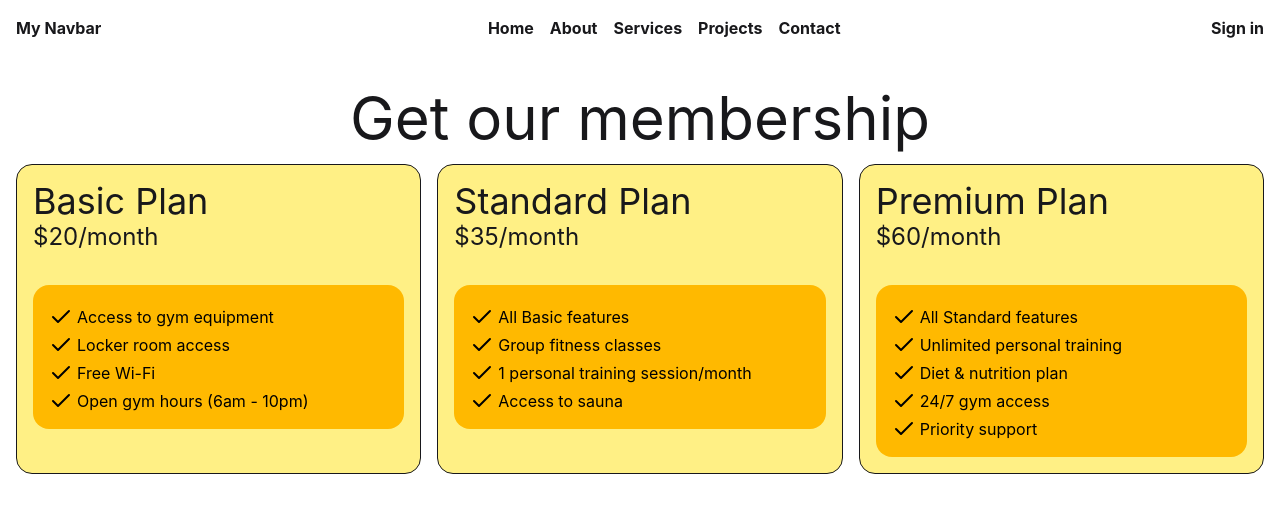
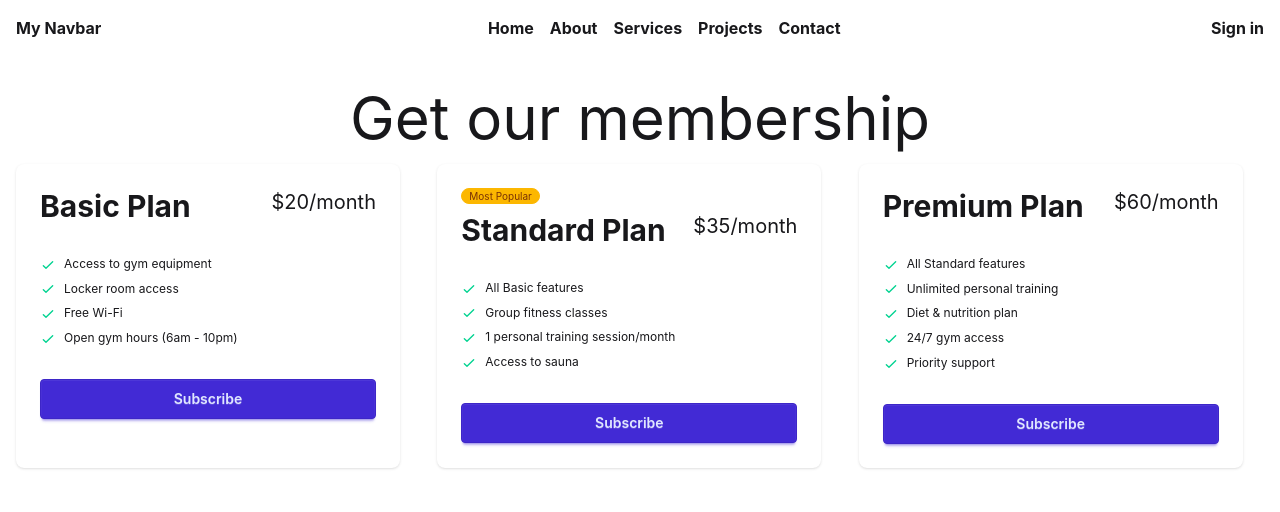
Before and after one commit to Shipan-Ahmed/react-practice-2, a React (Vite) app: page / in a window 1280 px wide. Shown: the top 512 px of the page. Built offline with nearby package versions, Linux system fonts and the light colour scheme.

Commit message:
added card

```diff
--- a/public/Pricing.json
+++ b/public/Pricing.json
@@ -15,6 +15,7 @@
       "id": 2,
       "name": "Standard Plan",
       "price": "$35/month",
+      "popular":true,
       "features": [
         "All Basic features",
         "Group fitness classes",
--- /dev/null
+++ b/src/Components/DaisyCard/DaisyCard.jsx
@@ -0,0 +1,42 @@
+import React from 'react';
+
+const DaisyCard = ({ pricing }) => {
+  const { name, price, features, popular } = pricing;
+  return (
+    <div className="card w-96 bg-base-100 shadow-sm">
+      <div className="card-body">
+        {popular && <span className="badge badge-xs badge-warning">Most Popular</span>}
+        <div className="flex justify-between">
+          <h2 className="text-3xl font-bold">{name} </h2>
+          <span className="text-xl"> {price} </span>
+        </div>
+        <ul className="mt-6 flex flex-col gap-2 text-xs">
+          {features.map((feature, index) => (
+            <li key={index}>
+              <svg
+                xmlns="http://www.w3.org/2000/svg"
+                className="size-4 me-2 inline-block text-success"
+                fill="none"
+                viewBox="0 0 24 24"
+                stroke="currentColor"
+              >
+                <path
+                  strokeLinecap="round"
+                  strokeLinejoin="round"
+                  strokeWidth="2"
+                  d="M5 13l4 4L19 7"
+                />
+              </svg>
+              <span>{feature} </span>
+            </li>
+          ))}
+        </ul>
+        <div className="mt-6">
+          <button className="btn btn-primary btn-block">Subscribe</button>
+        </div>
+      </div>
+    </div>
+  );
+};
+
+export default DaisyCard;
--- a/src/Components/PricingCard/PricingCard.jsx
+++ b/src/Components/PricingCard/PricingCard.jsx
@@ -5,14 +5,15 @@
     const { name, price,  features } = pricing;
     console.log(pricing);
     return (
-      <div className="bg-yellow-200 border rounded-2xl p-4">
+      <div className="bg-yellow-200 border rounded-2xl p-4 flex flex-col">
         <h3 className="text-4xl">{name}</h3>
         <p className="text-2xl">{price}</p>
-        <div className='mt-8 bg-amber-400 rounded-2xl p-4 text-black '>
-                {
-                    features.map((feature, index)=> <CardFeature key={index} feature={feature}></CardFeature>)
-                }
+        <div className="mt-8 bg-amber-400 rounded-2xl p-4 text-black flex-1 ">
+          {features.map((feature, index) => (
+            <CardFeature key={index} feature={feature}></CardFeature>
+          ))}
         </div>
+        <button className="btn btn-accent w-full mt-4">Subscribe</button>
       </div>
     );
 };
--- a/src/Components/PricingOptions/PricingOptions.jsx
+++ b/src/Components/PricingOptions/PricingOptions.jsx
@@ -1,6 +1,7 @@
 import { ProjectorIcon } from 'lucide-react';
 import React, { use } from 'react';
 import PricingCard from '../PricingCard/PricingCard';
+import DaisyCard from '../DaisyCard/DaisyCard';
 
 const PricingOptions = ({ pricingPromises }) => {
     const pricingData = use(pricingPromises);
@@ -8,11 +9,14 @@
     return (
       <div>
         <h2 className='text-6xl text-center mt-8'>Get our membership</h2>
-        <div className='grid md:grid-cols-3 gap-4 p-4'>
-                {
+        <div className='grid md:grid-cols-2 lg:grid-cols-3 gap-4 p-4'>
+                {/* {
                     pricingData.pricing.map((pricing) => (
                     <PricingCard key={pricing.id} pricing={pricing}></PricingCard>
-                ))}
+                ))} */}
+                {
+                    pricingData.pricing.map(pricing=> <DaisyCard key={pricing.id} pricing={pricing}></DaisyCard>)
+                }
         </div>
       </div>
     );
```
